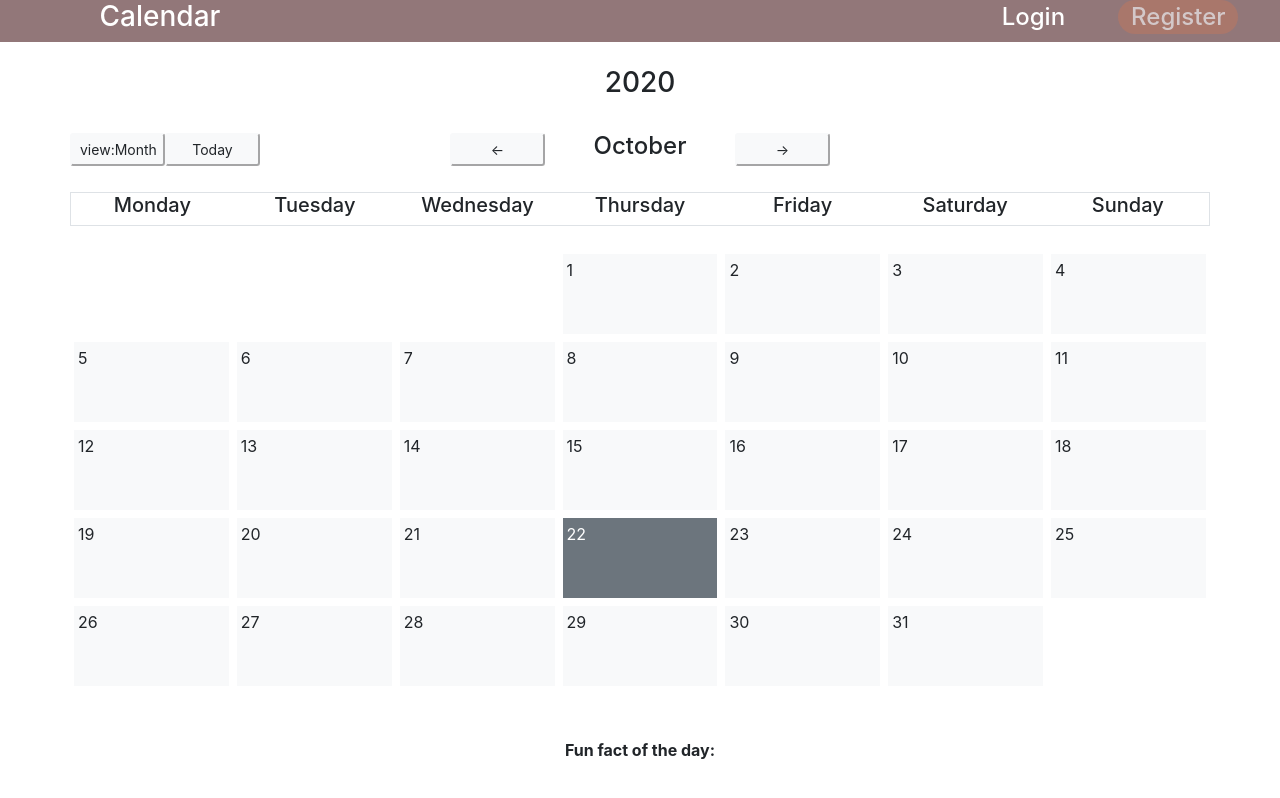
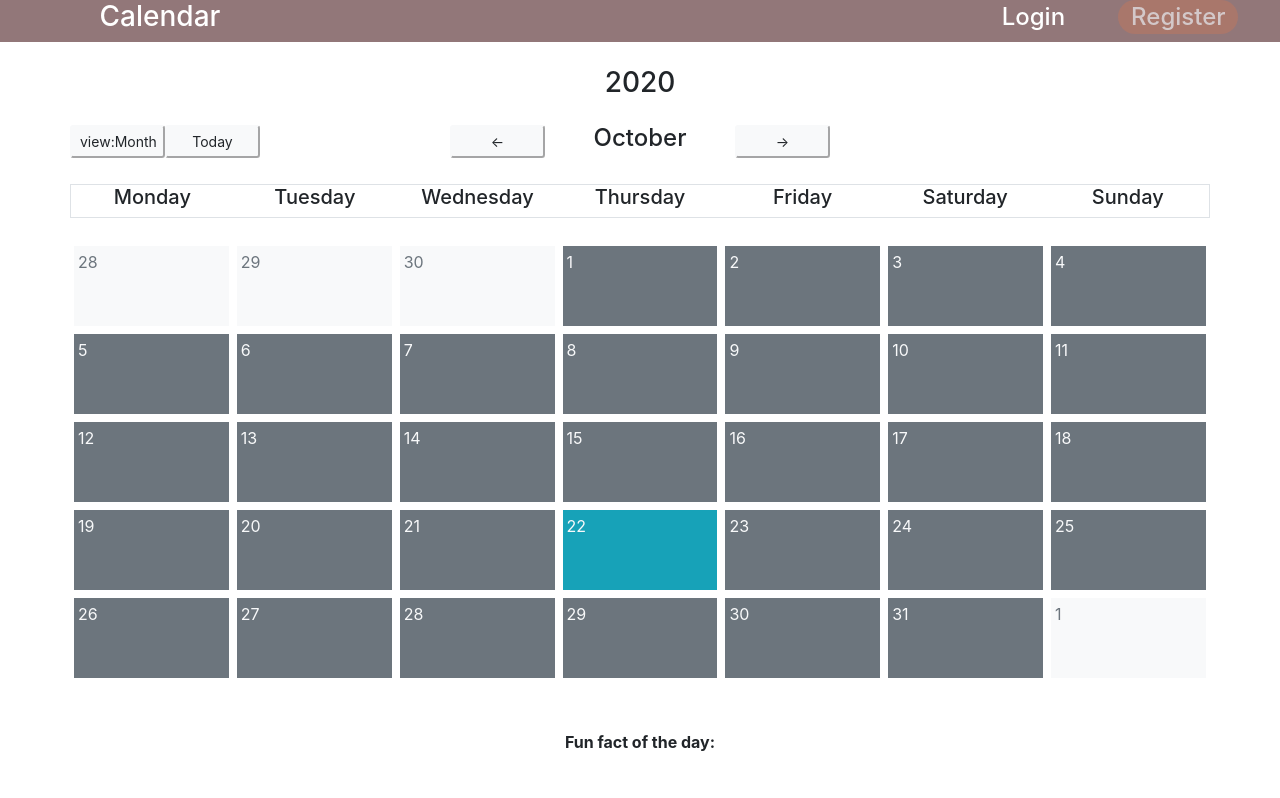
Before and after one commit to Dafali9012/calendar-project, a React (Create React App) app: page / in a window 1280 px wide. Shown: the top 798 px of the page. Built offline with nearby package versions, Linux system fonts and the light colour scheme; no server answers.

Commit message:
show dates from next/prev months as well, changed element class assignment

```diff
--- a/src/components/Calendar.js
+++ b/src/components/Calendar.js
@@ -2,120 +2,106 @@ import React, { useState, useEffect } from 'react';
 
 export default function Calendar(){
 
+    const [view, setView] = useState("Month");
     const [funFact, setFunFact] = useState();
+    const [viewDate, setViewDate] = useState(new Date());
+    let dateNow = new Date();
+    let calendarData = [];
+
+    viewDate.setHours(0,0,0,0);
+    dateNow.setHours(0,0,0,0);
 
     useEffect(()=>{
         fetchFunFact()
     },[])
 
-    const [view, setView] = useState("Month");
-    const [viewDate, setViewDate] = useState(new Date());
-    let dateNow = new Date();
-    let days = [];
-
     const fetchFunFact = async () =>{
-        const resp = await fetch('https://uselessfacts.jsph.pl/random.json?language=en'); //'random' = new fact each request, 'today' = Updates every 24 hours
+        //'random' = new fact each request, 'today' = Updates every 24 hours
+        const resp = await fetch('https://uselessfacts.jsph.pl/random.json?language=en');
         const data = await resp.json();
         setFunFact(data.text);
     }
 
-    function monthLength(month){
-        return new Date(viewDate.getFullYear(), month+1, 0).getDate();
-    }
-
-    /*
-    function dayName(date) {
-        return date.toLocaleDateString("en-US", { weekday: 'long' });
-    }
-    */
-
-    function monthName(fullDate) {
-        let viewDateCopy = new Date(fullDate);
+    function monthName(date) {
+        let a = new Date(date.getTime());
         let firstMonth;
         let secondMonth;
         if(view==="Week") {
-            while(viewDateCopy.getDay()!==1) {
-                viewDateCopy.setDate(viewDateCopy.getDate()-1);
+            while(a.getDay()!==1) {
+                a.setDate(a.getDate()-1);
             }
-            firstMonth = viewDateCopy.toLocaleDateString("en-US", { month: 'long' });
-            viewDateCopy.setDate(viewDateCopy.getDate()+6);
-            secondMonth = viewDateCopy.toLocaleDateString("en-US", { month: 'long' });
+            firstMonth = a.toLocaleDateString("en-US", { month: 'long' });
+            a.setDate(a.getDate()+6);
+            secondMonth = a.toLocaleDateString("en-US", { month: 'long' });
             if(secondMonth===firstMonth) return firstMonth;
             return firstMonth+" - "+secondMonth;
         }
-        return viewDateCopy.toLocaleDateString("en-US", { month: 'long' });
+        return a.toLocaleDateString("en-US", { month: 'long' });
     }
 
-    function yearName(fullDate) {
-        let viewDateCopy = new Date(fullDate);
+    function yearName(date) {
+        let a = new Date(date.getTime());
         let firstYear;
         let secondYear;
         if(view==="Week") {
-            while(viewDateCopy.getDay()!==1) {
-                viewDateCopy.setDate(viewDateCopy.getDate()-1);
+            while(a.getDay()!==1) {
+                a.setDate(a.getDate()-1);
             }
-            firstYear = viewDateCopy.getFullYear();
-            viewDateCopy.setDate(viewDateCopy.getDate()+6);
-            secondYear = viewDateCopy.getFullYear();
+            firstYear = a.getFullYear();
+            a.setDate(a.getDate()+6);
+            secondYear = a.getFullYear();
             if(secondYear===firstYear) return firstYear;
             return firstYear+" - "+secondYear;
         }
-        return viewDateCopy.getFullYear();;
+        return a.getFullYear();;
     }
 
     function buildMonth() {
-        let index = 1;
-        while(index<=monthLength(viewDate.getMonth())) {
-            let newWeek = [];
-            for(let x = index; x <= monthLength(viewDate.getMonth()); x++) {
-                let newDate = new Date(viewDate.getFullYear(),viewDate.getMonth(), x)
-                newWeek.push(newDate);
-                index = x + 1;
-                if(newDate.getDay()===0) {
-                    break;
-                }
-            }
-            days.push(newWeek);
+        let a = new Date(viewDate.getTime());
+        a.setDate(1);
+        let b = new Date(a.getTime());
+        b.setMonth(a.getMonth()+1);
+        a.setDate(a.getDate() - (a.getDay()+6)%7);
+        b.setDate(b.getDate() + 7 - (b.getDay()+6)%7);
+        while(a.valueOf() < b.valueOf()) {
+            calendarData.push(new Date(a.getTime()));
+            a.setDate(a.getDate()+1);
         }
     }
 
     function buildWeek() {
-        let newWeek = [];
-        let viewDateCopy = new Date(viewDate);
-        while(viewDateCopy.getDay()!==1) {
-            viewDateCopy.setDate(viewDateCopy.getDate()-1);
+        let a = new Date(viewDate.getTime());
+        a.setDate(a.getDate() - (a.getDay()+6)%7);
+        for(let x = 0; x < 7; x++) {
+            calendarData.push(new Date(a.getTime()));
+            a.setDate(a.getDate()+1);
         }
-        for(let x = 0; x < 7; x++) {
-            newWeek.push(new Date(viewDateCopy));
-            viewDateCopy.setDate(viewDateCopy.getDate()+1);
-        }
-        days.push(newWeek);
     }
 
     function next() {
-        let viewDateCopy = new Date(viewDate);
+        let a = new Date(viewDate.getTime());
         if(view==="Month") {
-            viewDateCopy.setMonth(viewDateCopy.getMonth()+1);
-            viewDateCopy.setDate(1);
+            a.setMonth(a.getMonth()+1);
+            a.setDate(1);
         } else if(view==="Week") {
-            viewDateCopy.setDate(viewDateCopy.getDate()+7);
+            a.setDate(a.getDate()+7);
         }
-        setViewDate(new Date(viewDateCopy));
+        setViewDate(new Date(a.getTime()));
     }
 
     function prev() {
-        let viewDateCopy = new Date(viewDate);
+        let a = new Date(viewDate.getTime());
         if(view==="Month") {
-            viewDateCopy.setMonth(viewDateCopy.getMonth()-1);
-            viewDateCopy.setDate(1);
+            a.setMonth(a.getMonth()-1);
+            a.setDate(1);
         } else if(view==="Week") {
-            viewDateCopy.setDate(viewDateCopy.getDate()-7);
+            a.setDate(a.getDate()-7);
         }
-        setViewDate(new Date(viewDateCopy));
+        setViewDate(new Date(a.getTime()));
     }
 
     function setToday() {
-        setViewDate(dateNow);
+        setViewDate(dateNow.getTime());
     }
 
     function changeView() {
@@ -123,15 +109,13 @@ export default function Calendar(){
         else if(view==="Week") setView("Month");
     }
 
-    function compareDates(x, y) {
-        x.setHours(0,0,0,0);
-        y.setHours(0,0,0,0);
-        if(x.valueOf()===y.valueOf())return true;
-        return false;
-    }
-
-    function printThis(x) {
-        console.log(x);
+    function joinClasses(classes) {
+        let result = "";
+        for(let key in classes) {
+            result = result.concat(classes[key]+" ");
+        }
+        result = result.substring(0,result.length-1);
+        return result;
     }
 
     function getWeekNumber(d) {
@@ -152,12 +136,12 @@ export default function Calendar(){
     else if(view==="Week") buildWeek();
 
     return (
-        <div className="d-flex flex-column h-100">
+        <div className="d-flex flex-column mt-4">
             <div className="flex-shrink-0">
-                <h3 className="row justify-content-center align-items-center py-4">{yearName(viewDate)}</h3>
-                {view==="Week"?<h4 className="row justify-content-center align-items-center mb-4">{monthName(viewDate)}</h4>:null}
+                <h3 className="row justify-content-center align-items-center">{yearName(viewDate)}</h3>
+                {view==="Week"?<h4 className="row justify-content-center align-items-center mt-4">{monthName(viewDate)}</h4>:null}
 
-                <div className="row align-items-center">
+                <div className="row align-items-center mt-4">
                     <button className="col-1 btn-sm btn-light" onClick={changeView}>{"view:"+view}</button>
                     <button className="col-1 btn-sm btn-light" onClick={setToday}>Today</button>
                     <div className="col-2"/>
@@ -176,16 +160,11 @@ export default function Calendar(){
                 </div>
             </div>
             <div className="row">
-                {[...Array(7-days[0].length).keys()].map((x,i)=>{
-                    return <div className="col-grid-7" key={i}></div>
-                })}
-
-                {days.map((x)=>{
-                    return x.map((x,i)=>{
-                        let classes = "col-grid-7";
-                        classes = compareDates(x,dateNow)?classes.concat(" bg-secondary text-white"):classes.concat(" bg-light");
-                        return <div className={classes} onClick={()=>printThis(x)} key={i}>{x.getDate()}</div>
-                    })
+                {calendarData.map((x,i)=>{
+                    let classes = {col:"col-grid-7", background:"bg-secondary", text:"text-light"};
+                    if(x.valueOf()===dateNow.valueOf()) classes = {...classes, background:"bg-info", text:"text-light"}
+                    if(view!=="Week" && x.getMonth()!==viewDate.getMonth()) classes = {...classes, background:"bg-light", text:"text-muted"}
+                    return <div className={joinClasses(classes)} key={i}>{x.getDate()}</div>
                 })}
             </div>
             <div className="flex-shrink-0 my-5">
--- a/src/sass/_utils.scss
+++ b/src/sass/_utils.scss
@@ -21,7 +21,7 @@ body, #root, .App {
 
 .col-grid-7 {
     margin: .25rem .25rem;
-    width: calc(14.2857142857% - 0.5rem);
+    width: calc(14.285714285714285714285714285714285714285714285714285714285714285% - 0.5rem);
     height: 5rem;
     padding: .25rem .25rem;
 }
```
